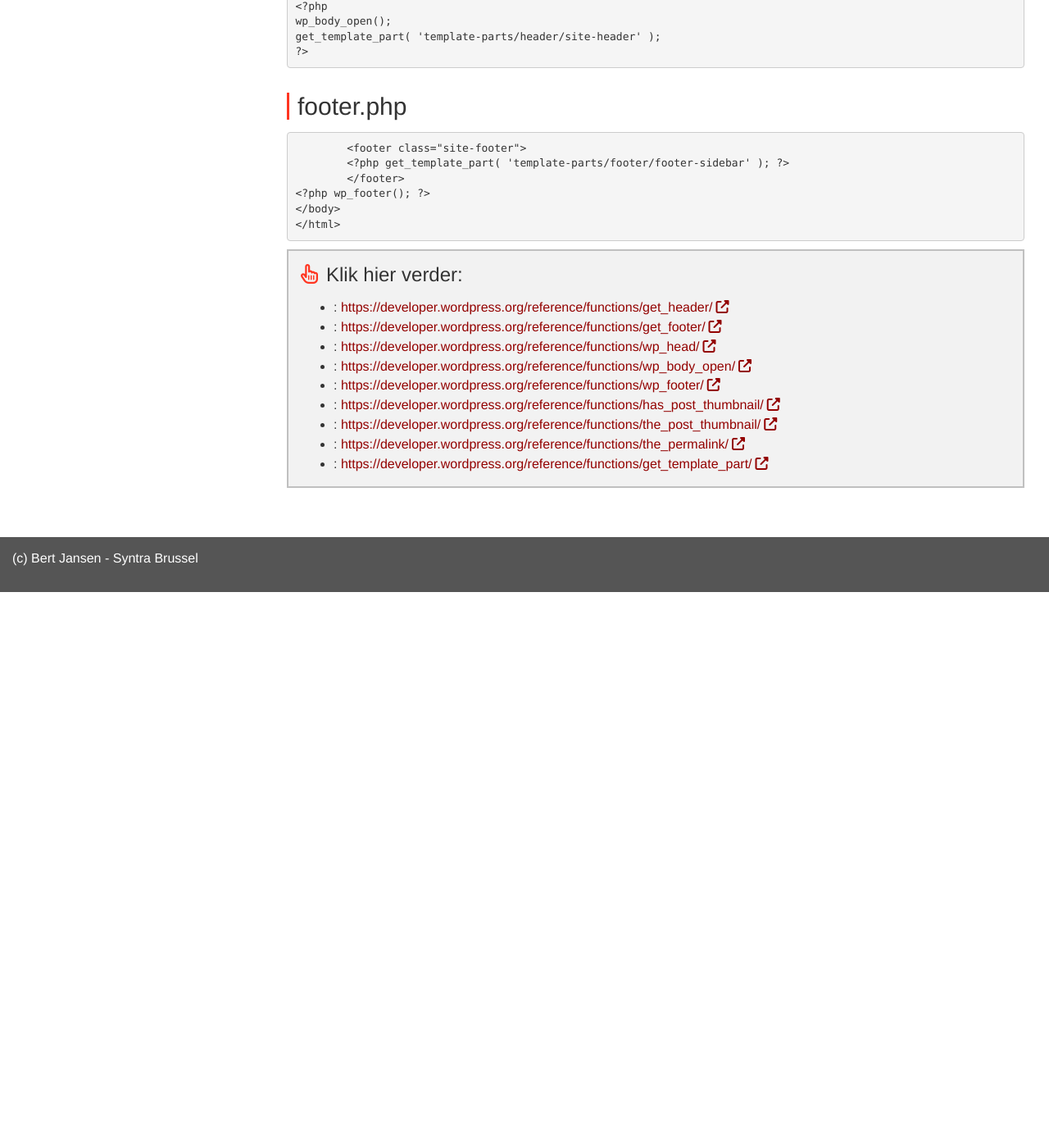
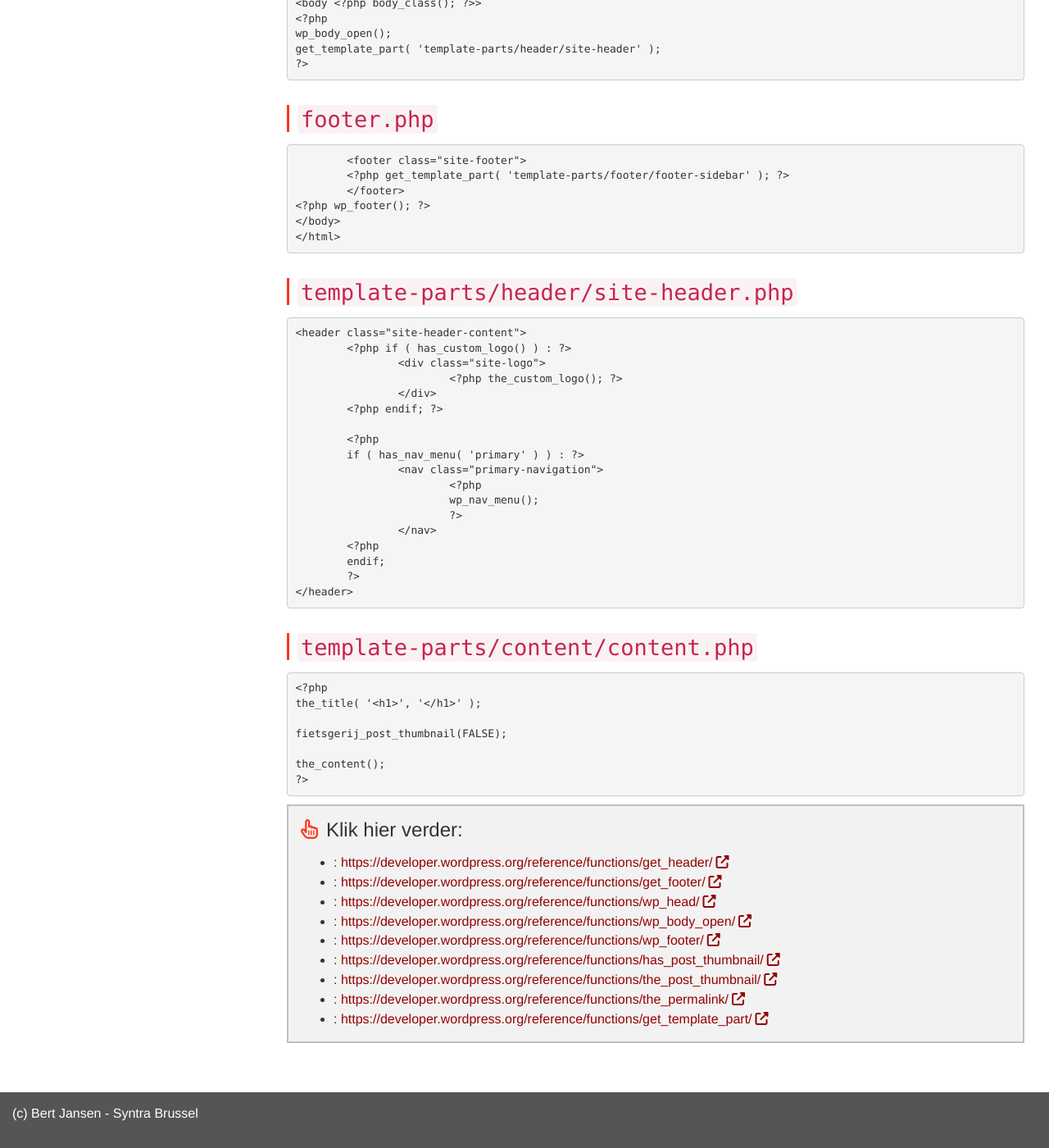
Before and after one commit to Syntra-Brussel/dynamische-webtechnieken, a Jekyll site: the page built from wordpress/thema-van-nul.md, in a window 1280 px wide and 1400 px high, scrolled down 2776 px. Shown: the whole window at 82% size. Built offline with Jekyll 4.4.1, drawn with Linux system fonts in a browser that asks for light colours; nearby versions of some CDN libraries; a script that is not in the unit is left out; before the commit the page ends 3498 px from its top, so only the background shows below that.

Commit message:
Update thema-van-nul.md

```diff
--- a/wordpress/thema-van-nul.md
+++ b/wordpress/thema-van-nul.md
@@ -109,7 +109,9 @@ Dit is interessant:
 
 Stel dat je een fragment inhoud bijvoorbeeld nodig hebt op zowel de <code>home.php</code> template als een <code>archive.php</code> template dan kan je dit afzonderen en hergebruiken.
 
+Voorbeeld:
 <code>get_template_part( 'template-parts/header/site-header' );</code>
+
 In dit voorbeeld wordt het script <code>template-parts/header/site-header.php</code> ingeladen.
 
 ## De pagina template <code>index.php</code>, <code>home.php</code>, <code>single.php</code>, ...
@@ -132,7 +134,7 @@ get_footer();
 ?&gt;
 </pre>
 
-## header.php
+## <code>header.php</code>
 
 <pre>
 &lt;!doctype html&gt;
@@ -150,7 +152,7 @@ get_template_part( 'template-parts/header/site-header' );
 ?&gt;
 </pre>
 
-## footer.php
+## <code>footer.php</code>
 <pre>
 	&lt;footer class="site-footer"&gt;
 	&lt;?php get_template_part( 'template-parts/footer/footer-sidebar' ); ?&gt;
@@ -159,3 +161,38 @@ get_template_part( 'template-parts/header/site-header' );
 &lt;/body&gt;
 &lt;/html&gt;
 </pre>
+
+## <code>template-parts/header/site-header.php</code>
+
+<pre>
+&lt;header class="site-header-content">
+	&lt;?php if ( has_custom_logo() ) : ?&gt;
+		&lt;div class="site-logo">
+			&lt;?php the_custom_logo(); ?&gt;
+		&lt;/div>
+	&lt;?php endif; ?&gt;
+
+	&lt;?php
+	if ( has_nav_menu( 'primary' ) ) : ?&gt;
+		&lt;nav class="primary-navigation"&gt;
+			&lt;?php
+			wp_nav_menu();
+			?&gt;
+		&lt;/nav&gt;
+	&lt;?php
+	endif;
+	?&gt;
+&lt;/header&gt;
+</pre>
+
+
+## <code>template-parts/content/content.php</code>
+<pre>
+&lt;?php
+the_title( '&lt;h1&gt;', '&lt;/h1&gt;' );
+
+fietsgerij_post_thumbnail(FALSE);
+
+the_content();
+?&gt;
+</pre>
```
